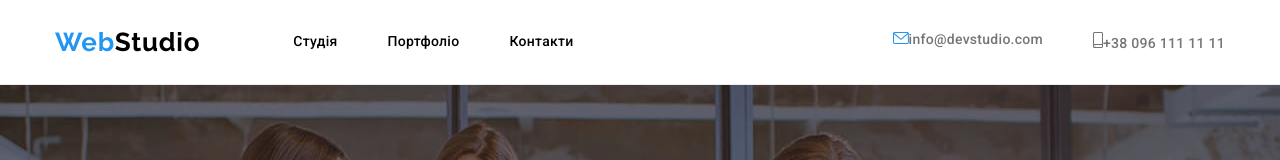
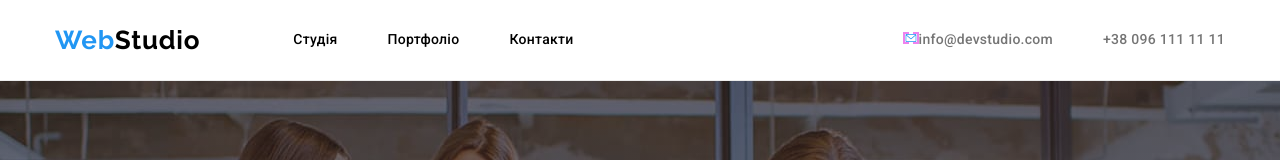
Before and after one commit to Sldvld/goit-markup-hw-04, a plain HTML site: page index.html in a window 1280 px wide. Shown: the top 160 px of the page. Drawn offline with nearby package versions, Linux system fonts and the light colour scheme; files whose address does not match are found by name.

Commit message:
Add files via upload

```diff
--- a/css/styles.css
+++ b/css/styles.css
@@ -124,18 +124,8 @@ img {
 .envelope {
     width: 16px;
     height: 12px;
-    fill: var(--secondary-text-color);
-}
-.envelope:hover {
-    fill: var(--brand-color)
-}
-.smartphone {
-    width: 10px;
-    height: 16px;
-    fill: var(--secondary-text-color)
-}
-.smartphone:hover {
-    fill: var(--brand-color)
+    border: 2px dashed violet;
+    fill: black;
 }
 
 /* Hero styles */
--- a/index.html
+++ b/index.html
@@ -32,9 +32,7 @@
                </svg>info@devstudio.com</a>
             </li>
             <li class="item"><a class="contact-links" href="tel:+380961111111">
-                <svg class="smartphone">
-                    <use href="./images/sprite.svg#icon-smartphone"></use>
-                </svg>+38 096 111 11 11</a>
+                +38 096 111 11 11</a>
             </li>
         </ul>
     </div>
```
